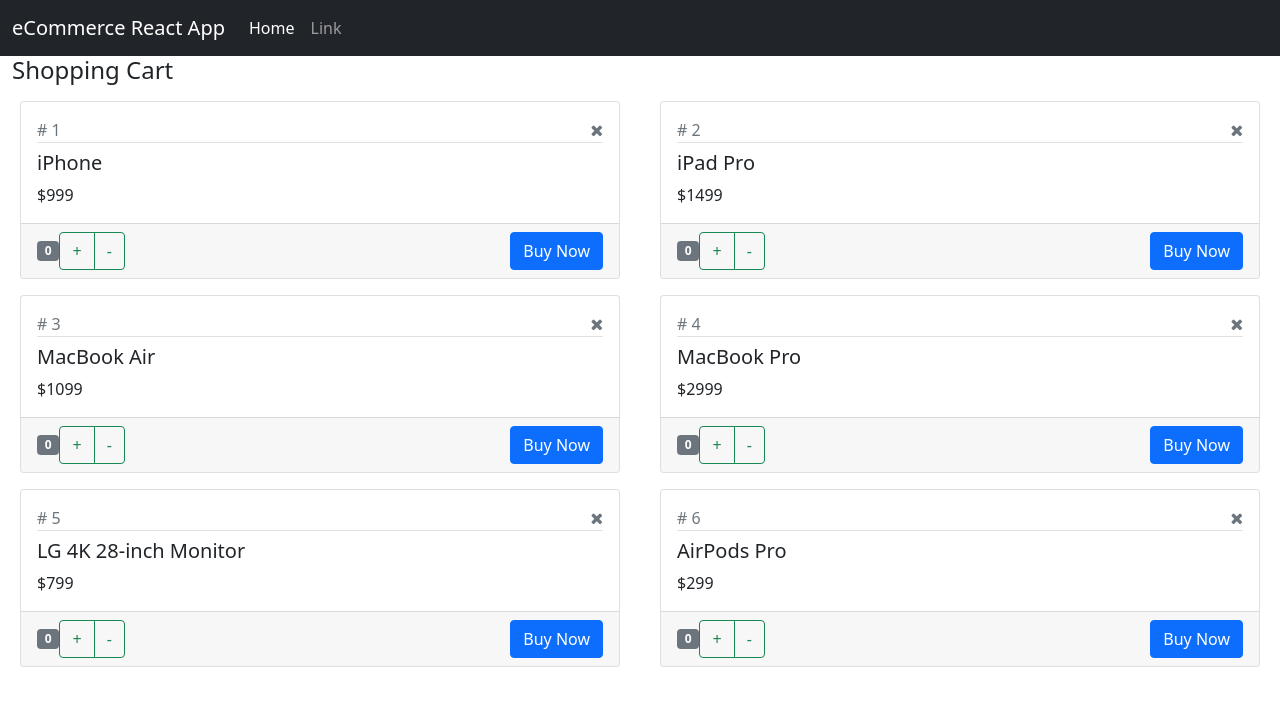
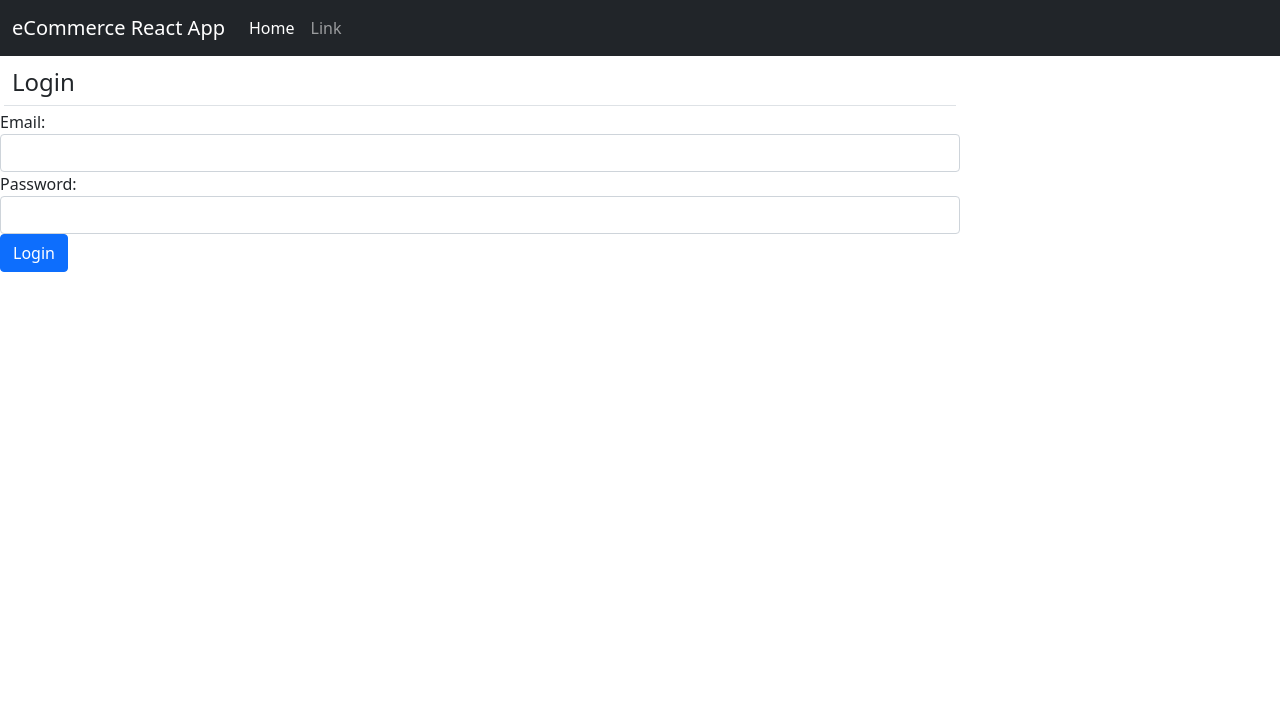
Before and after one commit to timrager/react_ecomm, a React (Create React App) app: page / in a window 1280 px wide. Shown: the top 706 px of the page. Built offline with nearby package versions, Linux system fonts and the light colour scheme.

Commit message:
added Login

```diff
--- a/src/App.jsx
+++ b/src/App.jsx
@@ -1,13 +1,14 @@
 import React, { Component } from 'react';
 import NavBar from './NavBar';
 import ShoppingCart from './ShoppingCart';
+import Login from './Login';
 
 class App extends Component {
     render() {
         return (
             <>
                 <NavBar />
-                <ShoppingCart />
+                <Login />
             </>
         )
     }
--- /dev/null
+++ b/src/Login.jsx
@@ -0,0 +1,37 @@
+import React, { Component } from 'react';
+
+class Login extends Component {
+
+    constructor(props) {
+        super(props);
+        this.state = {
+            email: '',
+            password: ''
+        }
+    }
+
+    render() {
+        return (
+            <div className="col-lg-9">
+                <h4 className="m-1 p-2 border-bottom">Login</h4>
+                <div className="form-group form-row">
+                    <label className="col-lg-4">Email:</label>
+                    <input type="text" className="form-control" value={this.state.email} onChange={(event) => { this.setState({ email: event.target.value }); }}/>
+                </div>
+                <div className="form-group form-row">
+                    <label className="col-lg-4">Password:</label>
+                    <input type="password" className="form-control" value={this.state.password} onChange={(event) => { this.setState({ password: event.target.value }); }}/>
+                </div>
+                <div>
+                    <button className="btn btn-primary" onClick={this.onLoginClick}>Login</button>
+                </div>
+            </div>
+        )
+    }
+
+    onLoginClick = () => {
+        console.log(this.state)
+    }
+}
+
+export default Login;
--- a/src/Product.jsx
+++ b/src/Product.jsx
@@ -4,6 +4,10 @@
 
     state = {
         product: this.props.product
+    }
+
+    componentWillUnmount() {
+        console.log('unmount');
     }
 
     render() {
--- a/src/ShoppingCart.jsx
+++ b/src/ShoppingCart.jsx
@@ -4,7 +4,10 @@
 
 class ShoppingCart extends Component {
 
-    state = {
+
+    constructor(props) {
+        super(props);
+        this.state = {
             products: [
                 {
                     id: 1,
@@ -44,6 +47,8 @@
                 }
             ]
         }
+    }
+
 
     render() {
         return (
@@ -60,6 +65,14 @@
                 </div>
             </div>
         )
+    }
+
+    componentDidMount() {
+        console.log("ShoppingCart mounted")
+    }
+
+    componentDidUpdate(prevProps, prevState) {
+        console.log("Did Update")
     }
 
     handleIncrement = (product) => {
```
Lines whose indentation alone changed are shown as unchanged.
